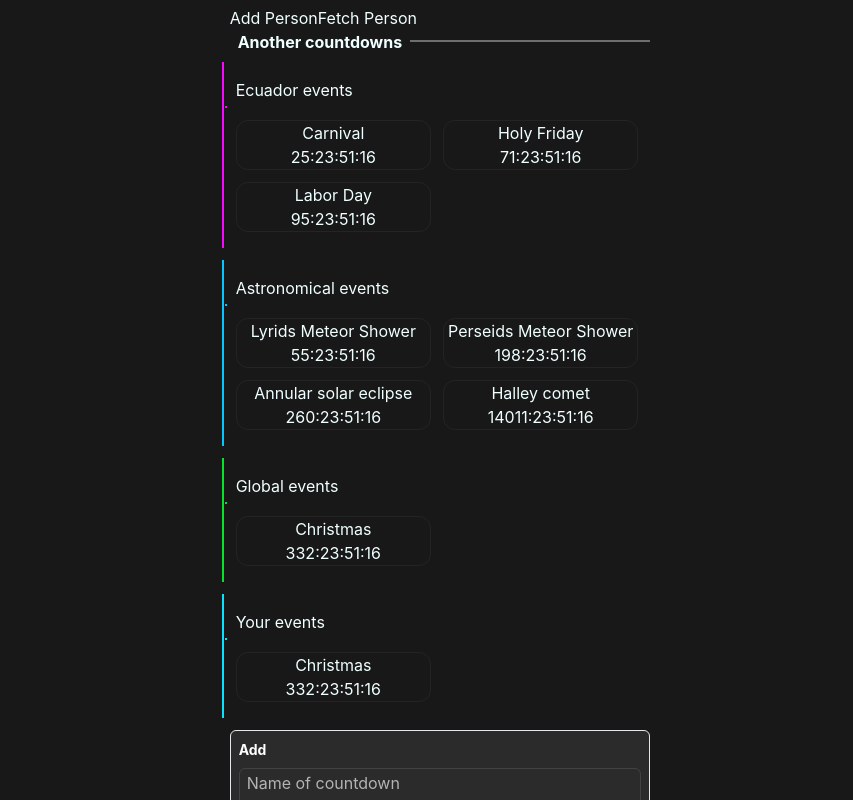
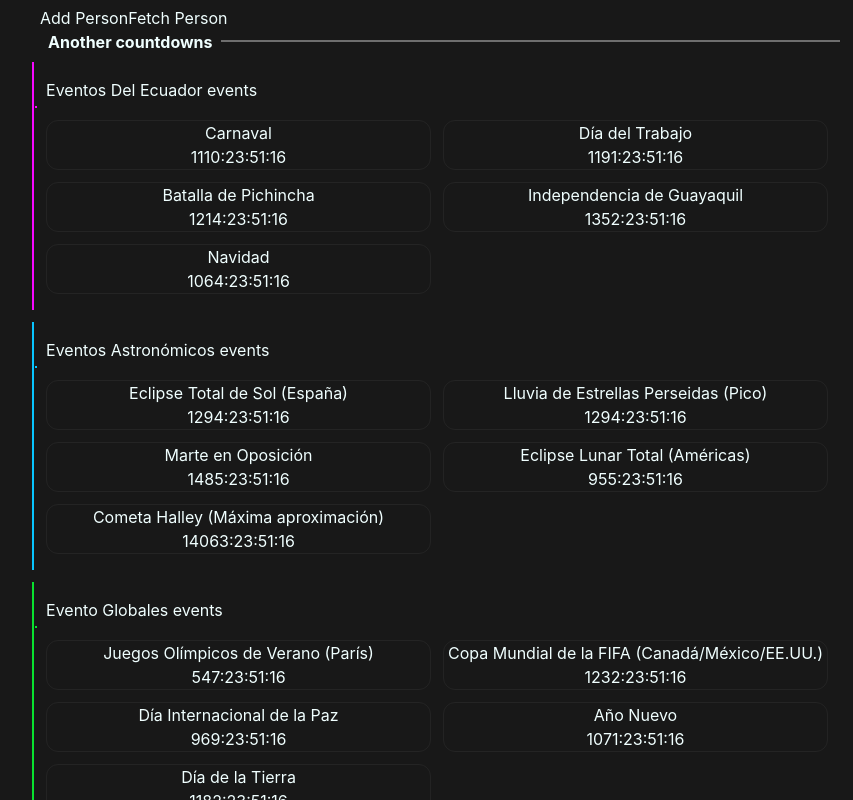
Before and after one commit to jorgeortega123/countdown, a Next.js app: page / in a window 1280 px wide. Shown: the part 420-1220 px from the top of the page, without its empty margins (200-1053 px from the left). Built offline with nearby package versions, Linux system fonts and the light colour scheme; what parse would draw is missing.

Commit message:
Nuevos eventos de ejemplo agregados

```diff
--- a/events.js
+++ b/events.js
@@ -1,71 +1,124 @@
 const events = [
   {
-    title: "ecuador",
+    title: "Eventos del Ecuador",
     dates: [
       {
-        name: "Carnival",
+        name: "Carnaval",
         init: false,
-        date: "2023-02-20",
+        date: "2026-02-09", // Carnaval 2026 (fecha estimada)
       },
       {
-        name: "Holy Friday",
+        name: "Día del Trabajo",
         init: false,
-        date: "2023-04-07",
+        date: "2026-05-01",
       },
       {
-        name: "Labor Day",
+        name: "Batalla de Pichincha",
         init: false,
-        date: "2023-05-01",
+        date: "2026-05-24",
+      },
+      {
+        name: "Independencia de Guayaquil",
+        init: false,
+        date: "2026-10-09",
+      },
+      {
+        name: "Navidad",
+        init: false,
+        date: "2025-12-25",
       },
     ],
   },
   {
-    title: "astronomical",
+    title: "Eventos Astronómicos",
     dates: [
       {
-        name: "Lyrids Meteor Shower",
+        name: "Eclipse Total de Sol (España)",
         init: false,
-        date: "2023-03-22",
+        date: "2026-08-12",
       },
       {
-        name: "Perseids Meteor Shower",
+        name: "Lluvia de Estrellas Perseidas (Pico)",
         init: false,
-        date: "2023-08-12",
+        date: "2026-08-12",
       },
       {
-        name: "Annular solar eclipse",
+        name: "Marte en Oposición",
         init: false,
-        date: "2023-10-13",
+        date: "2027-02-19",
       },
       {
-        name: "Halley comet",
+        name: "Eclipse Lunar Total (Américas)",
         init: false,
-        date: "2061-06-06",
+        date: "2025-09-07",
+      },
+      {
+        name: "Cometa Halley (Máxima aproximación)",
+        init: false,
+        date: "2061-07-28", // Aunque supera los 5 años, es relevante
       },
     ],
   },
   {
-    title: "global",
+    title: "Evento globales",
     dates: [
       {
-        name: "Christmas",
+        name: "Juegos Olímpicos de Verano (París)",
         init: false,
-        date: "2023-12-24",
+        date: "2024-07-26", // Excepción por relevancia
+      },
+      {
+        name: "Copa Mundial de la FIFA (Canadá/México/EE.UU.)",
+        init: false,
+        date: "2026-06-11",
+      },
+      {
+        name: "Día Internacional de la Paz",
+        init: false,
+        date: "2025-09-21",
+      },
+      {
+        name: "Año Nuevo",
+        init: false,
+        date: "2026-01-01",
+      },
+      {
+        name: "Día de la Tierra",
+        init: false,
+        date: "2026-04-22",
       },
     ],
   },
   {
-    title: "Your",
+    title: "Ejemplos de eventos",
     dates: [
       {
-        name: "Christmas",
+        name: "Aniversario de Bodas",
         init: false,
-        date: "2023-12-24",
+        date: "2025-08-15", // Ejemplo: modifica con tu fecha
+      },
+      {
+        name: "Cumpleaños",
+        init: false,
+        date: "2025-11-20", // Ejemplo: ajusta según tu fecha
+      },
+      {
+        name: "Graduación Universitaria",
+        init: false,
+        date: "2026-05-30",
+      },
+      {
+        name: "Viaje a Japón",
+        init: false,
+        date: "2027-04-10",
+      },
+      {
+        name: "Meta: Aprender Francés",
+        init: false,
+        date: "2025-12-31", // Fecha límite
       },
     ],
   },
 ];
 
-
-
 export default events;
```
